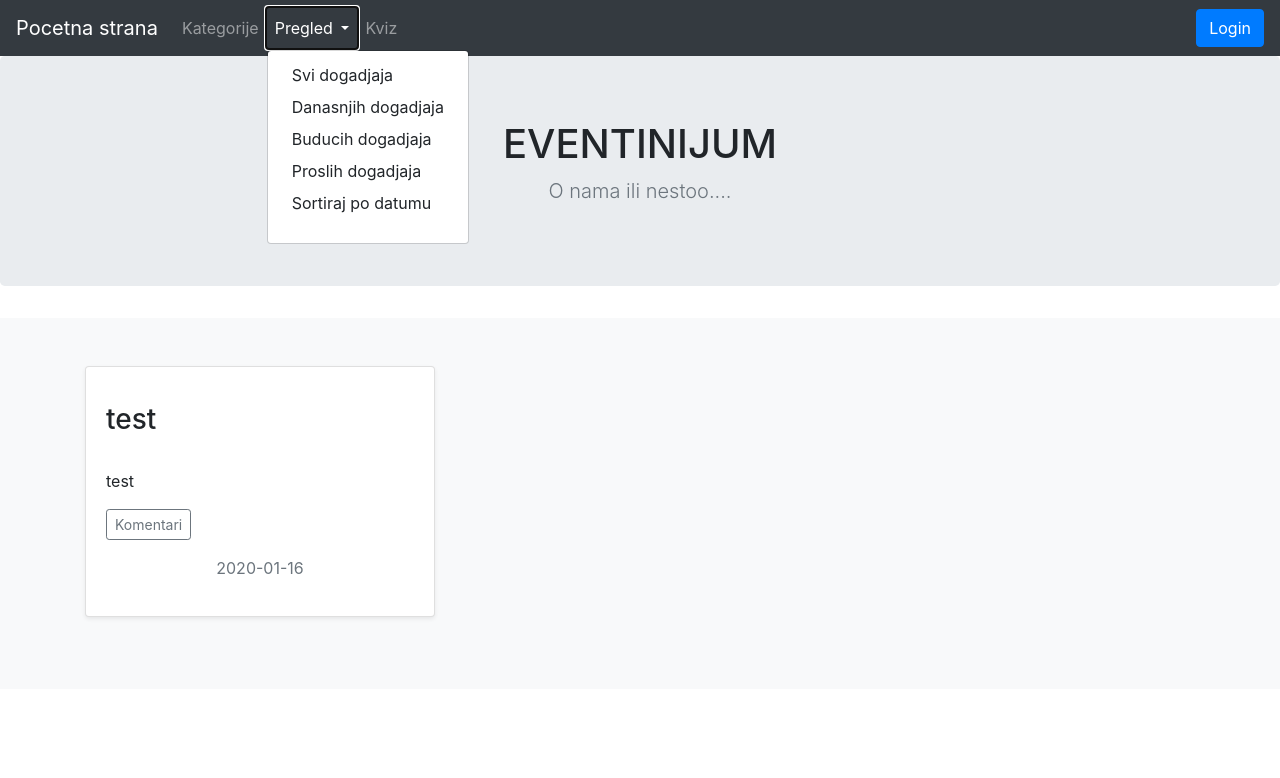
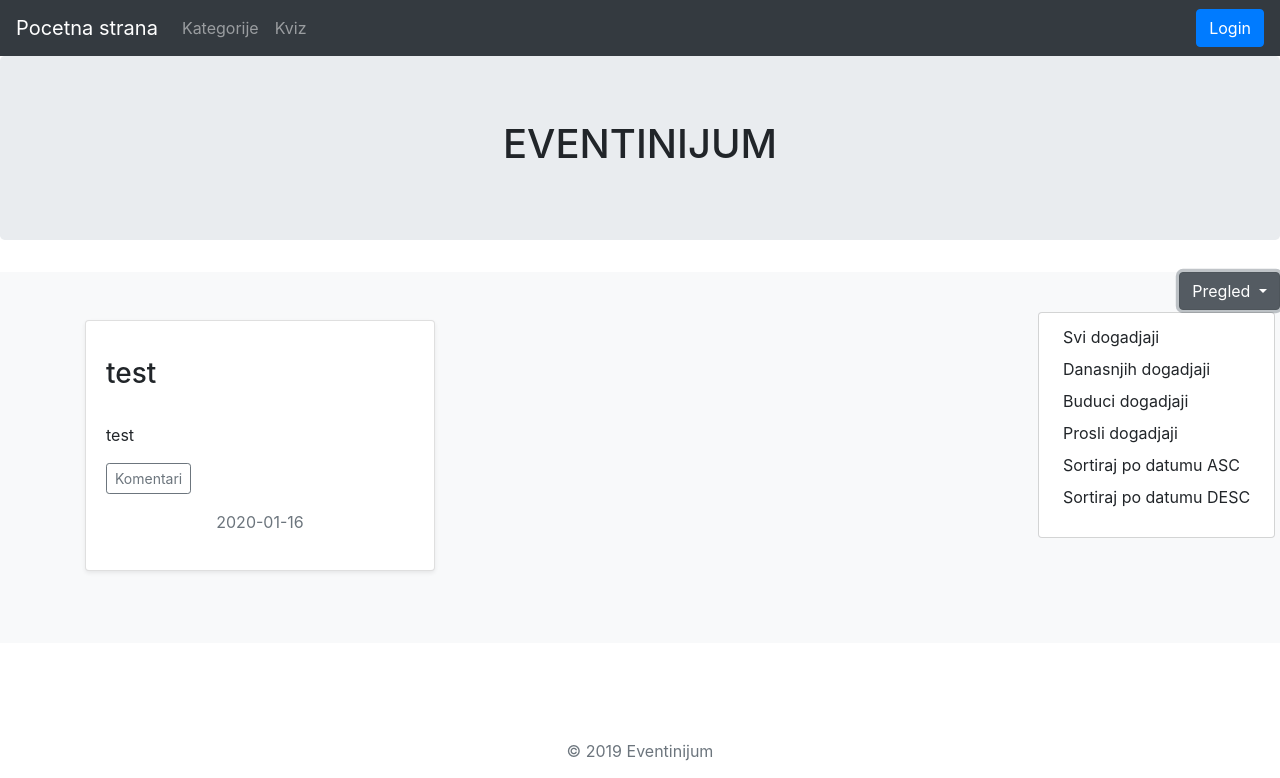
Before and after one commit to NikolaTesanovic/OSI2019-Grupa-5, a PHP site: page /guest_menu.php in a window 1280 px wide, after a click on "Pregled". Shown: the top 778 px of the page. Run offline with PHP 8.4, Linux system fonts and the light colour scheme; data comes from the database, SQL or seed files in the repository.

Commit message:
Korisnicki meni

```diff
--- a/guest_menu.php
+++ b/guest_menu.php
@@ -74,9 +74,27 @@
   <section class="jumbotron text-center">
     <div class="container">
       <h1 class="jumbotron-heading">EVENTINIJUM</h1>
-      <p class="lead text-muted">O nama ili nestoo....</p>
+      <!--<p class="lead text-muted"></p>-->
     </div>
   </section>
+
+  <div class="dropdown">
+        <button class="btn btn-secondary dropdown-toggle float-right" type="button" id="dropDown" data-toggle="dropdown" aria-haspopup="true" aria-expanded="false">
+          Pregled
+        </button>
+            <div class="dropdown-menu" aria-labelledby="dropDown">
+
+              <form  method="POST" action="">
+
+              <button class="dropdown-item"  name="btnSviDogadjaji" id="btnSviDogadjaji" type="submit">Svi dogadjaji</button>
+              <button class="dropdown-item"  name="btnDanasnjiDogadjaji" id="btnDanasnjiDogadjaji" type="submit">Danasnjih dogadjaji</button>
+              <button class="dropdown-item" name="btnBuduciDogadjaji" id="btnBuduciDogadjaji" type="submit">Buduci dogadjaji</button>
+              <button class="dropdown-item" name="btnProsliDogadjaji" id="btnProsliDogadjaji" type="submit">Prosli dogadjaji</button>
+              <button class="dropdown-item" name="btnSortirajPoDatumuA" id="btnSortirajPoDatumuA" type="submit">Sortiraj po datumu ASC</button>
+              <button class="dropdown-item" name="btnSortirajPoDatumuD" id="btnSortirajPoDatumuD" type="submit">Sortiraj po datumu DESC</button>
+              </form>
+            </div>
+      </div>
 
 
 
```
Also changed, not shown: guest_header.php (+2 -6 lines).
